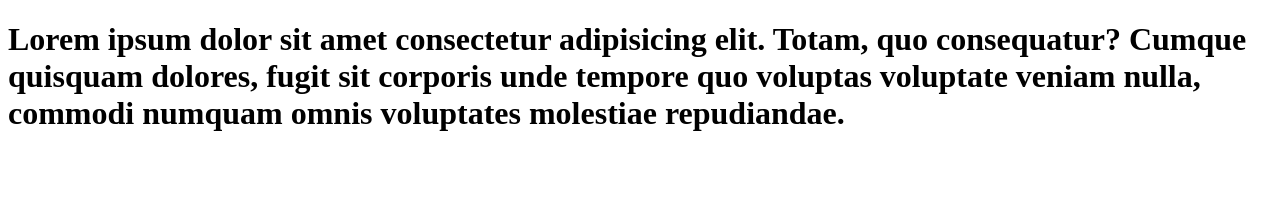
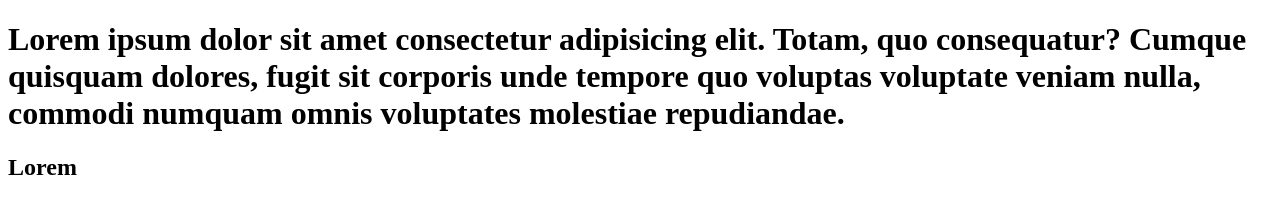
Before and after one commit to KrishnanditoLksn/plalform_workflow, a plain HTML site: page index.html in a window 1280 px wide. Drawn offline with Linux system fonts and the light colour scheme.

Commit message:
feat : lorem h2

```diff
--- a/index.html
+++ b/index.html
@@ -8,5 +8,8 @@
 <body>
     <h1>Lorem ipsum dolor sit amet consectetur adipisicing elit. Totam, quo consequatur? Cumque quisquam dolores, fugit sit corporis unde tempore quo voluptas voluptate veniam nulla,
         commodi numquam omnis voluptates molestiae repudiandae.</h1>
+    <h2>
+        Lorem
+    </h2>
 </body>
 </html>
```
